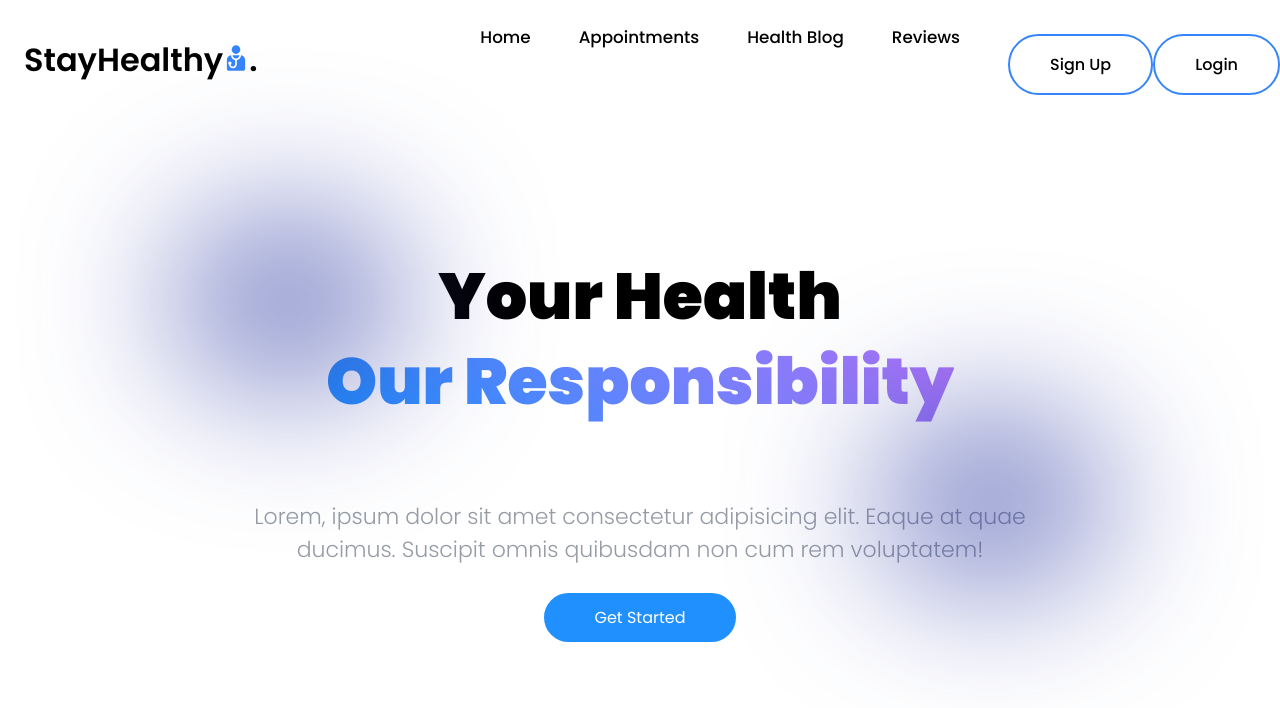
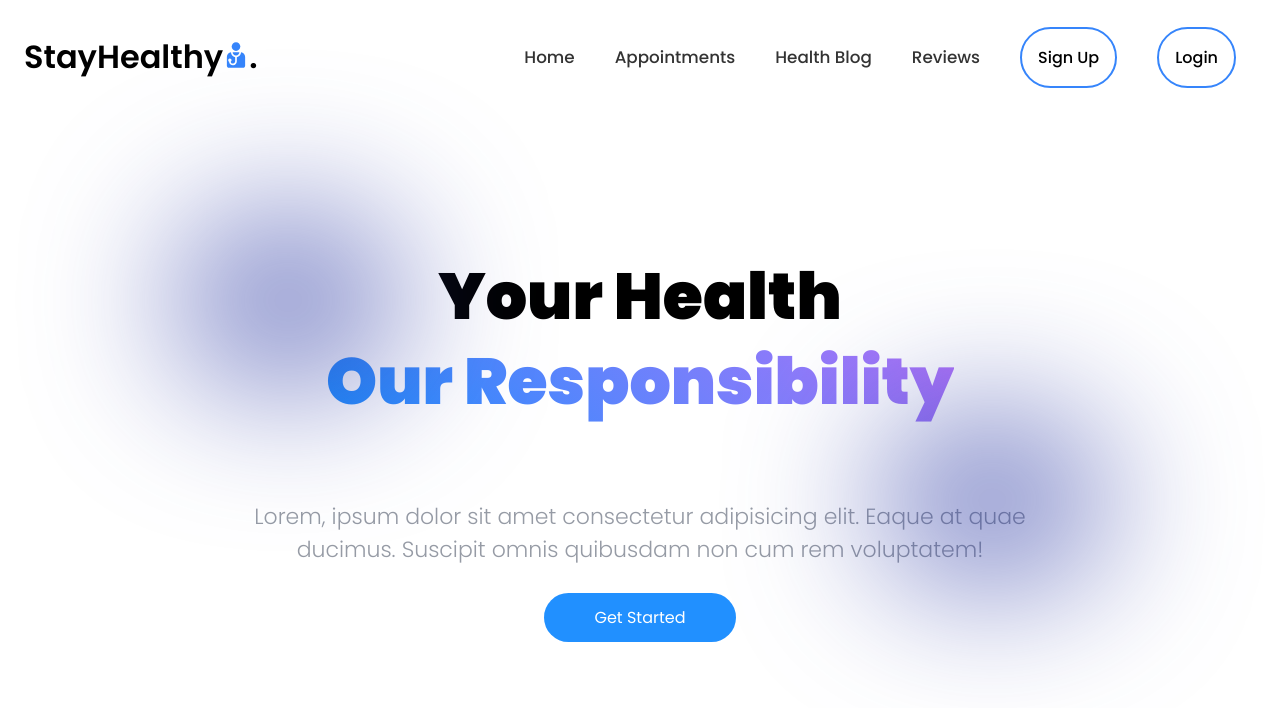
Before and after one commit to kenousha/aug, a React (Create React App) app: page / in a window 1280 px wide. Shown: the top 708 px of the page. Built offline with nearby package versions, Linux system fonts and the light colour scheme.

Commit message:
navbar css

```diff
--- a/src/App.js
+++ b/src/App.js
@@ -1,4 +1,4 @@
-import React, { useEffect } from 'react';
+//import React, { useEffect } from 'react';
 
 import { BrowserRouter, Routes, Route } from "react-router-dom";
 
@@ -10,7 +10,6 @@ function App() {
     <div className="App">
         <BrowserRouter>
           <Navbar/>
-
           <Routes>
           <Route path="/" element={<LandingPage/>}/>
           </Routes>
--- a/src/Components/LandingPage/LandingPage.js
+++ b/src/Components/LandingPage/LandingPage.js
@@ -17,18 +17,18 @@ const Landing_Page = () => {
                 Our Responsibility
               </span>
             </h1>
-              <div class="blob-cont"> {/* Creating a div with class name 'blob-cont' */}
-                  <div class="blue blob"></div> {/* Creating a blue blob inside the 'blob-cont' div */}
+              <div className="blob-cont">
+                  <div className="blue blob"></div>
               </div>
-              <div class="blob-cont"> {/* Creating another div with class name 'blob-cont' */}
-                  <div class="blue1 blob"></div> {/* Creating a different blue blob inside the second 'blob-cont' div */}
+              <div className="blob-cont">
+                  <div className="blue1 blob"></div>
               </div>
             <h4>
               Lorem, ipsum dolor sit amet consectetur adipisicing elit. Eaque at quae ducimus. Suscipit omnis quibusdam non cum rem voluptatem!
             </h4>
-            <a href="#services"> {/* Creating a hyperlink to jump to the 'services' section */}
-              <button class="button">Get Started</button> {/* Creating a button with class name 'button' */}
-            </a>
+            <Link to="#services">
+              <button className="button">Get Started</button>
+              </Link>
         </div>
       </div>
     </section>
--- a/src/Components/Navbar/Navbar.css
+++ b/src/Components/Navbar/Navbar.css
@@ -26,20 +26,20 @@ nav {
   .menu {
     list-style: none;
     display: flex;
-    margin: 0;
-    padding: 0;
+    margin: 0px;
+    padding: 0px;
     }
 
 
-  .item a {
-    padding: 0.25rem;
+  .item {
+    padding: 0%;
     margin: 20px;
     font-size: 1.05rem;
     font-weight: 500;
     color: black;
     }
 
-  .item a:hover {
+  .item :hover {
     color: #3685fb;
     }
 
@@ -51,6 +51,8 @@ nav {
     font-size: 1rem;
     font-weight: 500;
     cursor: pointer;
+    margin: -20px auto;
+    padding: 1rem;
     }
 
    .btn:hover{
--- a/src/Components/Navbar/Navbar.js
+++ b/src/Components/Navbar/Navbar.js
@@ -1,10 +1,11 @@
 import React from "react";
 import "./Navbar.css";
+import { Link } from "react-router-dom"; // Importing the Link component from react-router-dom library
 
 export const Navbar = () => {
   return (
     <nav>
-        <a href="../Landing_Page/LandingPage.html">
+        <Link to="../Landing_Page/LandingPage.html">
     <div className="logo">
       StayHealthy
       <svg
@@ -35,14 +36,14 @@ export const Navbar = () => {
         .
       </span>
     </div>
-    </a>
-                <ul class="menu">
-                        <li class="item"><a href="../Landing_Page/LandingPage.html">Home</a></li>
-                        <li class="item"><a class="topmenu" href="#">Appointments</a></li>
-                        <li class="item"><a class="topmenu" href="#">Health Blog</a></li>
-                        <li class="item"><a class="topmenu" href="#">Reviews</a></li>
-                        <li class="item"><a href="../Sign_Up//Sign_Up.html"><button class="btn">Sign Up</button></a></li>
-                        <li class="item"><a href="../Login/Login.html"><button class="btn">Login</button></a></li>
+    </Link>
+                <ul className="menu">
+                        <li className="item"><Link to="../LandingPage">Home</Link></li>
+                        <li className="item"><Link className="topmenu" to="#">Appointments</Link></li>
+                        <li className="item"><Link className="topmenu" to="#">Health Blog</Link></li>
+                        <li className="item"><Link className="topmenu" to="#">Reviews</Link></li>
+                        <li className="item"><Link to="../SignUp"><button className="btn">Sign Up</button></Link></li>
+                        <li className="item"><Link to="../Login"><button className="btn">Login</button></Link></li>
                 </ul>
     </nav>
 );
--- a/src/config.js
+++ b/src/config.js
@@ -1,4 +1,4 @@
-export const API_URL = window.location.hostname === "localhost" ? "<add your theia server side url>" : "add your theia server side url";
+export const API_URL = window.location.hostname === "localhost" ? "https://wjabar-8181.theiadockernext-0-labs-prod-theiak8s-4-tor01.proxy.cognitiveclass.ai/" : "https://wjabar-8181.theiadockernext-0-labs-prod-theiak8s-4-tor01.proxy.cognitiveclass.ai/";
 console.log(
     "API_URL :",
     API_URL
```
Also changed, not shown: src/Components/Login/Login.js (added, +32 -0 lines), src/Components/SignUp/SignUp.js (added, +51 -0 lines), src/Components/SignUp/SignUp.css (renamed from src/Components/Sign_Up/Sign_Up.css), src/Components/SignUp/SignUp.html (renamed from src/Components/Sign_Up/Sign_Up.html), 1 other file (tests, documents, lock files or other folders).
